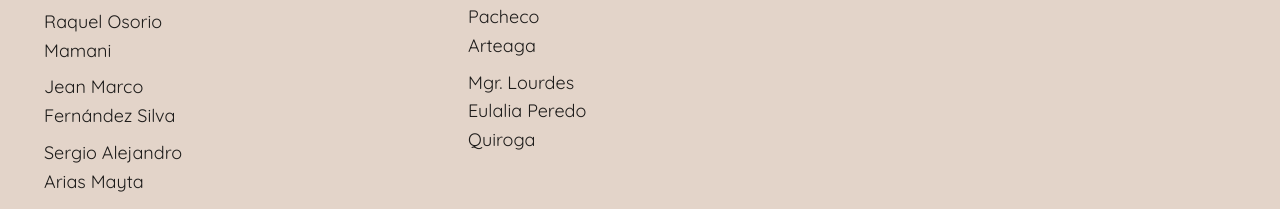
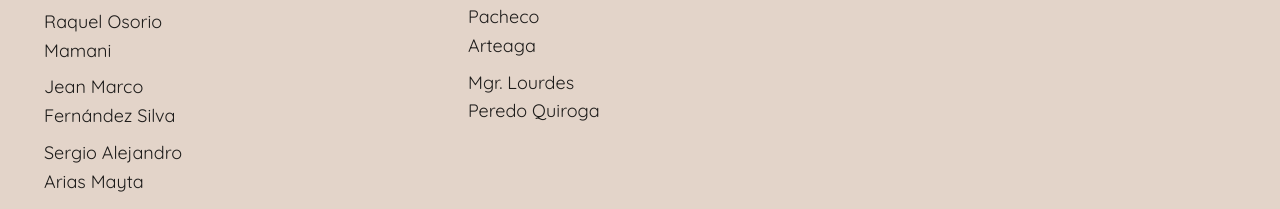
Before and after one commit to SaiPlusSai/New-Jeans-Front, a Vue app in the folder Front/: page / in a window 1280 px wide. Shown: the part 2701-2910 px from the top of the page. Built offline with nearby package versions, Linux system fonts and the light colour scheme.

Commit message:
front
front

```diff
--- a/Front/src/App.vue
+++ b/Front/src/App.vue
@@ -251,7 +251,7 @@
            <v-col cols="12" md="8" lg="6" class="mt-8">
               <v-list class="transparent-list">
                 <v-list-item class="member">Ing. Miguel Ángel Pacheco Arteaga</v-list-item>
-                <v-list-item class="member">Mgr. Lourdes Eulalia Peredo Quiroga</v-list-item>
+                <v-list-item class="member">Mgr. Lourdes Peredo Quiroga</v-list-item>
               </v-list>
           </v-col>
         </v-col>
```
